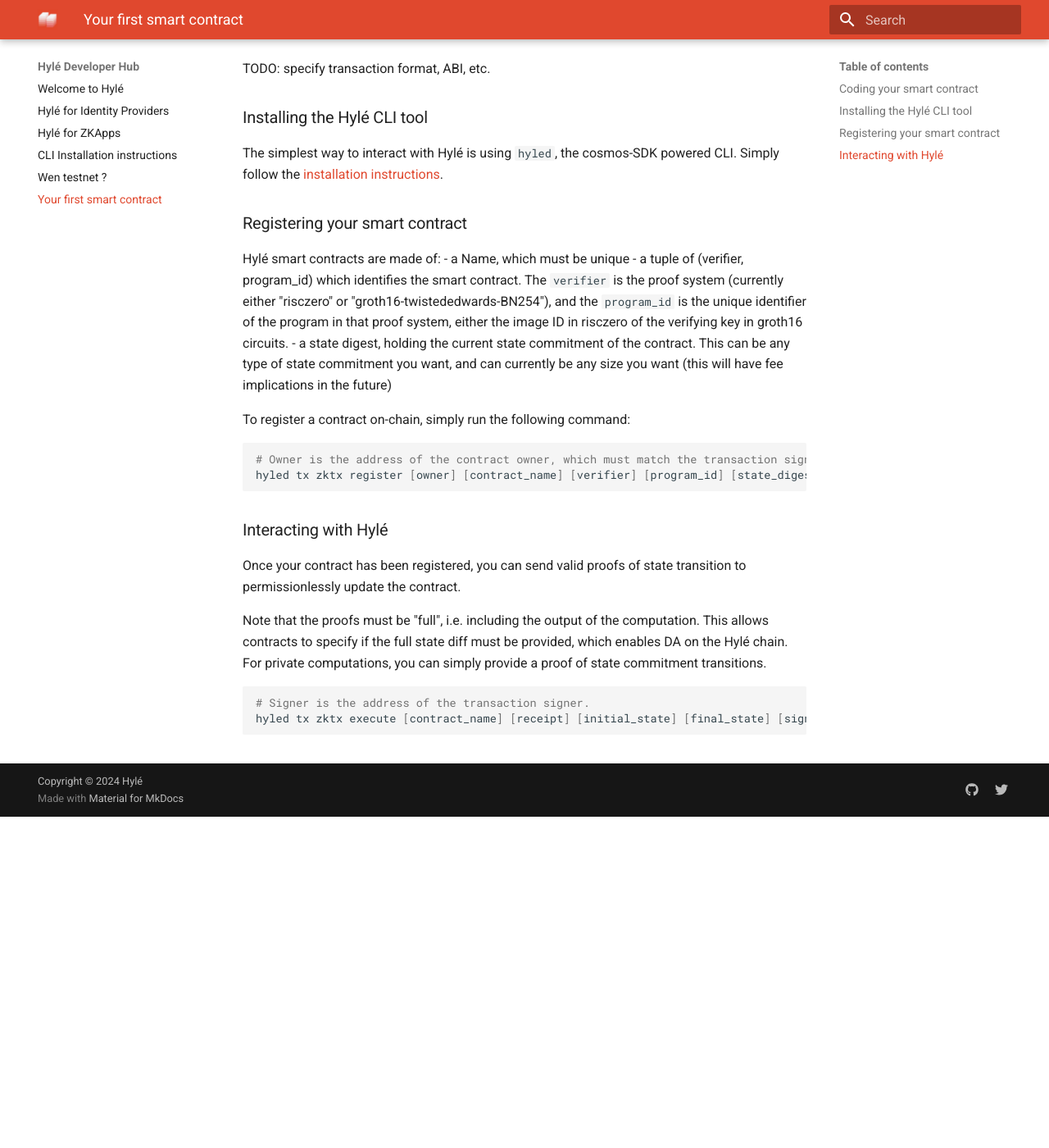
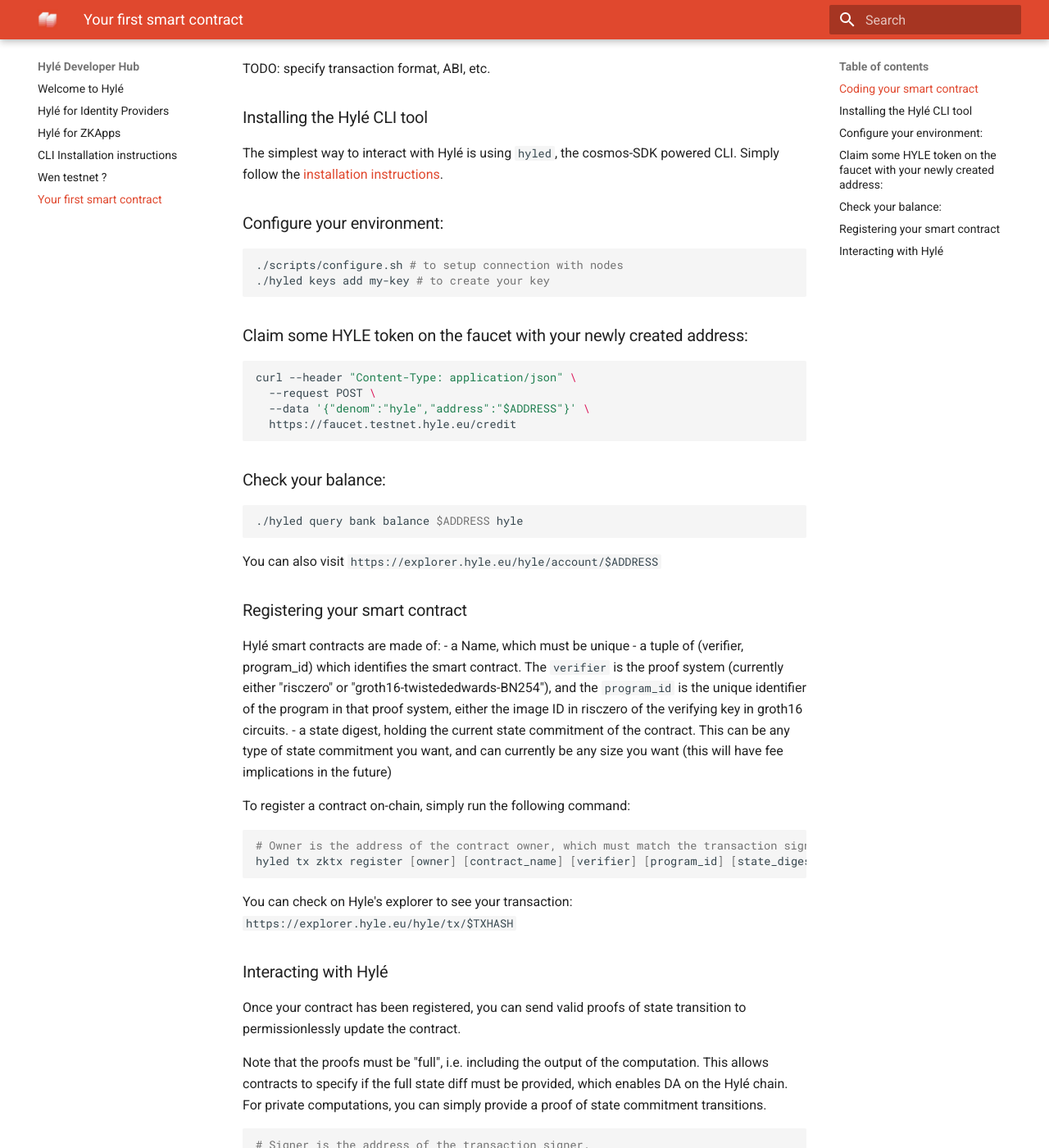
Before and after one commit to Hyle-org/devhub-hyle, an MkDocs documentation site: the page built from docs/your-first-smart-contract.md, in a window 1280 px wide and 1400 px high, scrolled down 404 px. Shown: the whole window at 82% size. Built offline with MkDocs 1.6.1 and Material for MkDocs 9.7.7, drawn with Linux system fonts in a browser that asks for light colours.

Commit message:
WIP: add documentation on CLI usage (#1)
* WIP: add documentation on CLI usage

* chore: remove redondant

* chore: more relevant var names

````diff
--- a/docs/your-first-smart-contract.md
+++ b/docs/your-first-smart-contract.md
@@ -19,6 +19,25 @@
 The simplest way to interact with Hylé is using `hyled`, the cosmos-SDK powered CLI.
 Simply follow the [installation instructions](hyled-install-instructions.md).
 
+### Configure your environment:
+```bash
+./scripts/configure.sh # to setup connection with nodes
+./hyled keys add my-key # to create your key
+```
+### Claim some HYLE token on the faucet with your newly created address:
+```bash
+curl --header "Content-Type: application/json" \
+  --request POST \
+  --data '{"denom":"hyle","address":"$ADDRESS"}' \
+  https://faucet.testnet.hyle.eu/credit
+```
+### Check your balance:
+```bash
+./hyled query bank balance $ADDRESS hyle
+```
+You can also visit `https://explorer.hyle.eu/hyle/account/$ADDRESS`
+
+
 ### Registering your smart contract
 
 Hylé smart contracts are made of:
@@ -33,6 +52,9 @@
 hyled tx zktx register [owner] [contract_name] [verifier] [program_id] [state_digest]
 ```
 
+
+You can check on Hyle's explorer to see your transaction:
+`https://explorer.hyle.eu/hyle/tx/$TXHASH`
 ### Interacting with Hylé
 
 Once your contract has been registered, you can send valid proofs of state transition to permissionlessly update the contract.
````
Also changed, not shown: docs/hyled-install-instructions.md (line endings or trailing spaces).
